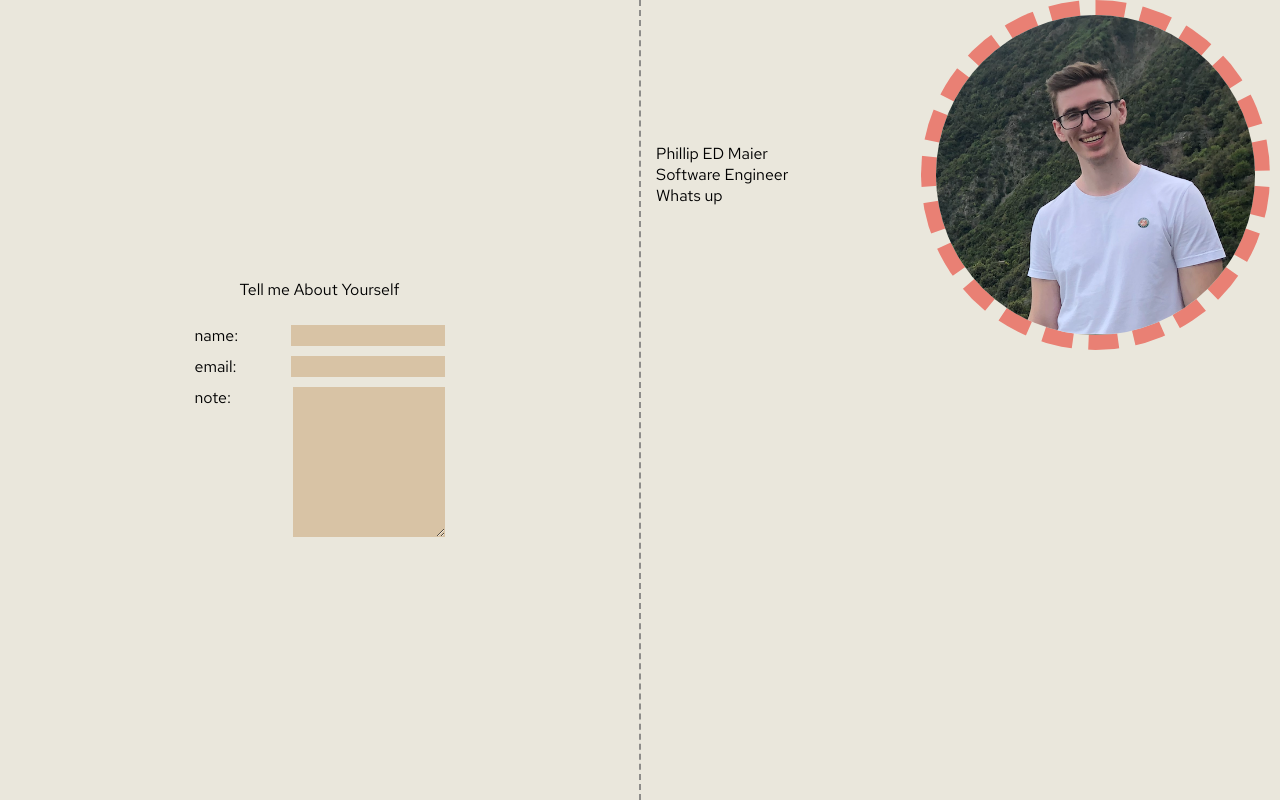
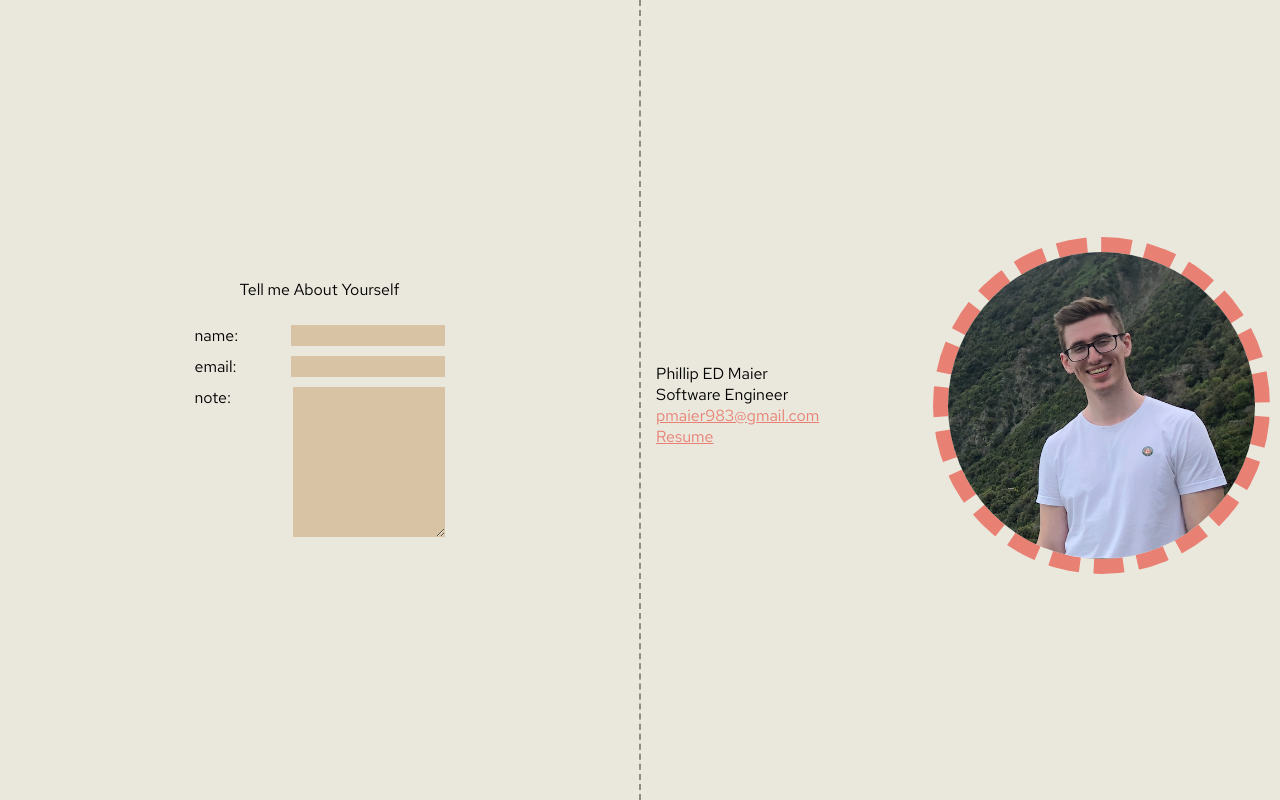
Before and after one commit to pmaier983/FillUpOnPhillip, a React (Create React App) app: page / in a window 1280 px wide. Built offline with nearby package versions, Linux system fonts and the light colour scheme.

Commit message:
Added Links and Further Formatted Personal Page

```diff
--- a/src/components/containers/PersonalInfoContainer.js
+++ b/src/components/containers/PersonalInfoContainer.js
@@ -4,11 +4,13 @@ import styled from "styled-components"
 import { theme } from "../utils/theme"
 
 const PictureOfSelf = require("../../static/PictureOfSelf.png")
+const Resume = require("../../static/PhillipMaierResume.docx")
 
 const InfoContainer = styled.div`
   display: flex;
   flex-direction: row;
   justify-content: space-between;
+  margin: 10px 10px 0 15px;
 `
 
 const TextDescriptionContainer = styled.div`
@@ -16,14 +18,16 @@ const TextDescriptionContainer = styled.div`
   flex-direction: column;
   align-self: center;
   width: 100%;
-  margin: 0 15px;
 `
 
 const ProfilePicture = styled.img`
   width: 50%;
   border-radius: 50%;
   border: 15px dashed ${theme.lightAlert};
-  margin: 0 10px;
+`
+
+const Links = styled.a`
+  color: ${theme.lightAlert};
 `
 
 const PersonalInfoContainer = () => {
@@ -32,7 +36,8 @@ const PersonalInfoContainer = () => {
       <TextDescriptionContainer>
         <div>Phillip ED Maier</div>
         <div>Software Engineer</div>
-        <div>Whats up</div>
+        <Links href="pmaier983@gmail.com">pmaier983@gmail.com</Links>
+        <Links href={Resume}>Resume</Links>
       </TextDescriptionContainer>
       <ProfilePicture src={PictureOfSelf} />
     </InfoContainer>
--- a/src/components/pages/LandingPage.js
+++ b/src/components/pages/LandingPage.js
@@ -15,6 +15,9 @@ const PageContainer = styled.div`
 `
 
 const LeftHalfContainer = styled.div`
+  display: flex;
+  flex-direction: column;
+  justify-content: center;
   width: 50%;
   height: 100%;
 `
```
Also changed, not shown: src/components/containers/ProfilePicture.jpg (deleted), 1 other file (tests, documents, lock files or other folders).
